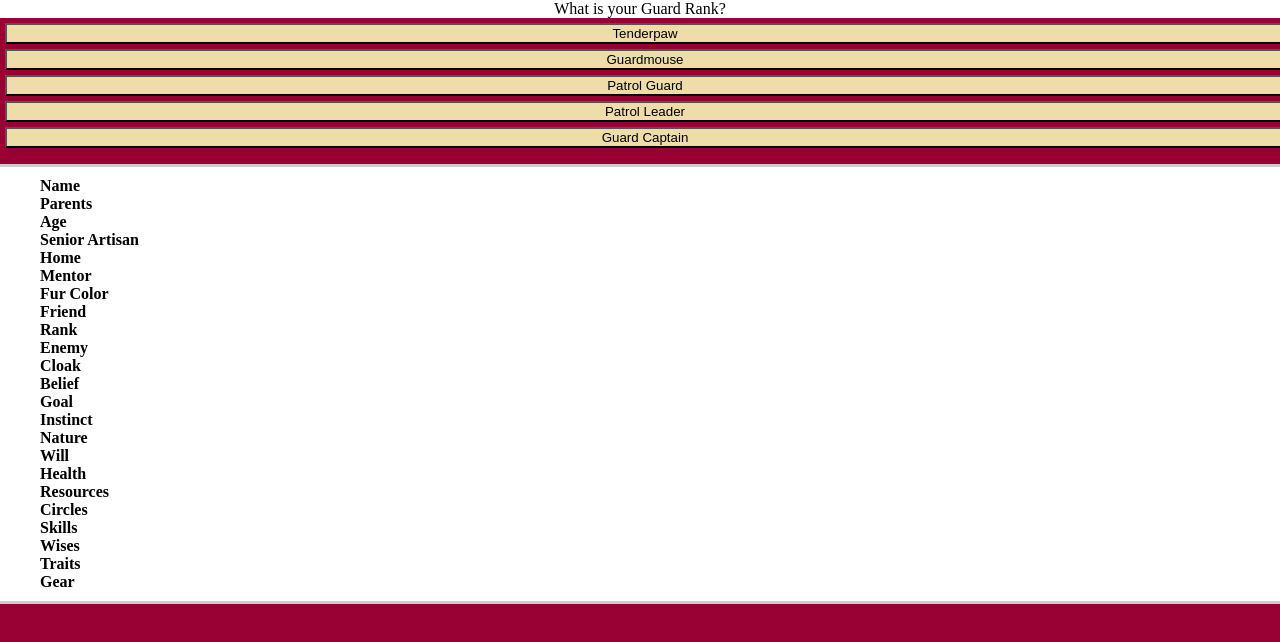
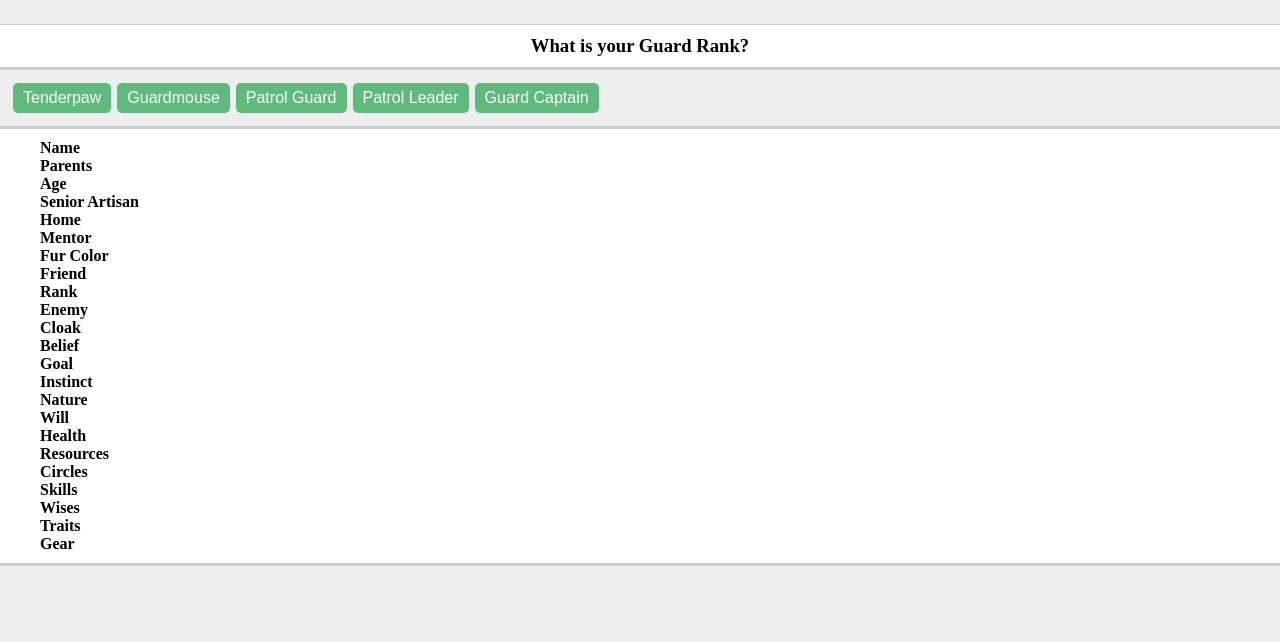
Before and after one commit to carystanley/mouse-guard-webapp, a React (Create React App) app: page / in a window 1280 px wide. Shown: the top 642 px of the page. Built offline with nearby package versions, Linux system fonts and the light colour scheme.

Commit message:
Add Progress Bar

```diff
--- a/src/components/CharacterQuestion.js
+++ b/src/components/CharacterQuestion.js
@@ -1,10 +1,13 @@
 import React from 'react'
 
 const CharacterQuestions = ({character, onChoose}) => (
-  <div>
-    <div className="question">{character.question}</div>
-    <div className="choices">{character.choices ? character.choices.map((choice) => <button onClick={() => onChoose(choice)}>{choice}</button>) : null}</div>
-  </div>
+  (character.question) ?
+    <div>
+      <div className="progress-container"><div className="progressbar" style={{width: (character.step / character.totalSteps) * 100 + '%'}}></div></div>
+      <div className="question">{character.question}</div>
+      <div className="choices">{character.choices ? character.choices.map((choice) => <button onClick={() => onChoose(choice)}>{choice}</button>) : null}</div>
+    </div>
+  : null
 )
 
 export default CharacterQuestions
--- a/src/css/main.css
+++ b/src/css/main.css
@@ -1,8 +1,12 @@
+
+button:focus {
+  outline: none;
+}
 
 body {
   margin: 0;
   padding: 0;
-  background-color: #903;
+  background-color: #eee;
   height: 100%;
 }
 
@@ -48,13 +52,25 @@ body {
 .question {
   text-align: center;
   background-color: #fff;
+  padding: 10px;
+  font-size: 14pt;
+  font-weight: bold;
+  border-bottom: solid #ccc 3px;
+}
+
+.choices {
+  padding: 10px;
 }
 
 .choices button {
-  display: block;
-  width: 100%;
-  background-color: #eda;
-  margin: 5px;
+  display: inline-block;
+  background-color: #5fba7d;
+  color: #fff;
+  font-size: 12pt;
+  margin: 3px;
+  border-radius: 5px;
+  border-width: 0;
+  padding: 6px 10px;
 }
 
 .sheet {
@@ -63,6 +79,7 @@ body {
   padding-bottom: 10px;
   border-top: solid #ccc 3px;
   border-bottom: solid #ccc 3px;
+  margin: 0;
 }
 
 .sheet li {
@@ -73,3 +90,18 @@ body {
   font-weight: bold;
   padding-right: 5px;
 }
+
+.progress-container {
+  width: 100%;
+  height: 1.5em;
+  position: relative;
+  background-color: eee;
+  border-bottom: solid #ccc 1px ;
+}
+
+.progressbar {
+  background-color: #5fba7d;
+  height: 100%;
+  position: absolute;
+  line-height: inherit;
+}
```
